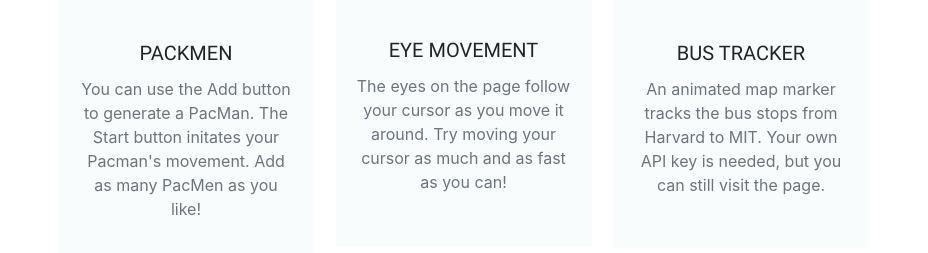
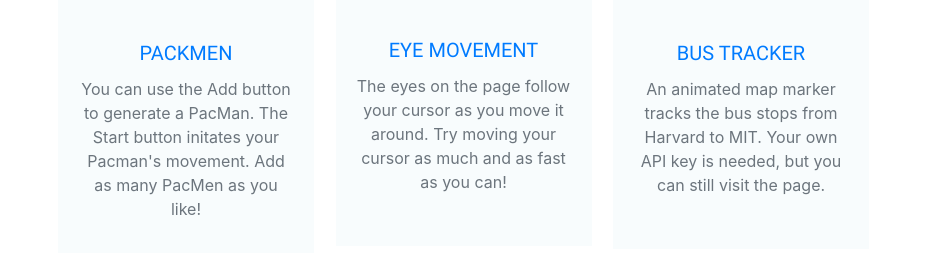
Before and after one commit to HelgaSallaku/helgasallaku.github.io, a plain HTML site: page index.html in a window 1280 px wide. Shown: the part 3741-3994 px from the top of the page, without its empty margins (42-970 px from the left). Drawn offline with Linux system fonts and the light colour scheme; files whose address does not match are found by name.

Commit message:
Update index.html

```diff
--- a/index.html
+++ b/index.html
@@ -196,7 +196,7 @@ During that period of time, I had the chance to be part of Women in STEM Mentors
 
                         </div>
                         <div class="card-body text-center">
-                            <h5 class="card-title text-uppercase font-roboto">PackMen</h5>
+                            <h5 class="card-title text-uppercase font-roboto"><a href="https://helgasallaku.github.io/pacmanfactory/">PackMen</a></h5>
                             <p class="card-text text-secondary">
                             You can use the Add button to generate a PacMan. The Start button initates your Pacman's movement. Add as many PacMen as you like!
                             </p>
@@ -210,7 +210,7 @@ During that period of time, I had the chance to be part of Women in STEM Mentors
                             <a href="https://helgasallaku.github.io/eye-movement/"><img src="./img/projects/p2.png" alt="projects-2"></a>
                         </div>
                         <div class="card-body text-center">
-                            <h5 class="card-title text-uppercase font-roboto">Eye Movement</h5>
+                            <h5 class="card-title text-uppercase font-roboto"><a href="https://helgasallaku.github.io/eye-movement/">Eye Movement</a></h5>
                             <p class="card-text text-secondary">
                             The eyes on the page follow your cursor as you move it around. Try moving your cursor as much and as fast as you can!
                             </p>
@@ -224,7 +224,7 @@ During that period of time, I had the chance to be part of Women in STEM Mentors
                             <a href="https://helgasallaku.github.io/bus-tracker/"><img src="./img/projects/p3.png" alt="projects-3"></a>
                         </div>
                         <div class="card-body text-center">
-                            <h5 class="card-title text-uppercase font-roboto">Bus Tracker</h5>
+                            <h5 class="card-title text-uppercase font-roboto"><a href="https://helgasallaku.github.io/bus-tracker/">Bus Tracker</a></h5>
                             <p class="card-text text-secondary">
                             An animated map marker tracks the bus stops from Harvard to MIT. Your own API key is needed, but you can still visit the page.
                             </p>
```
